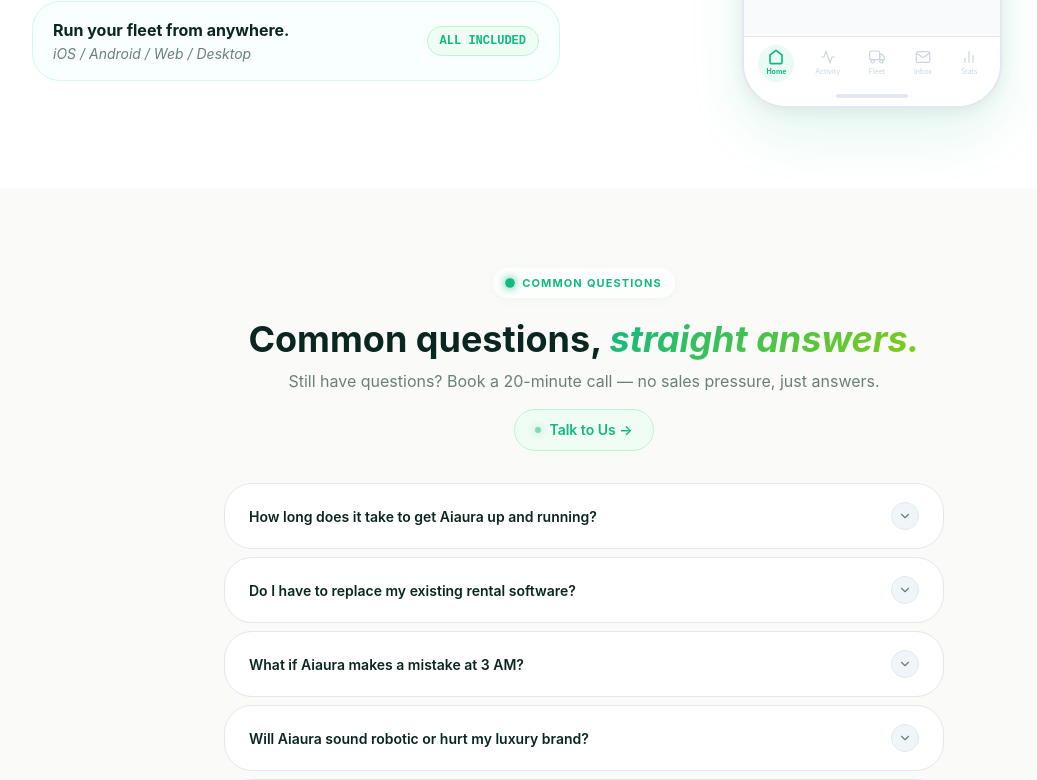
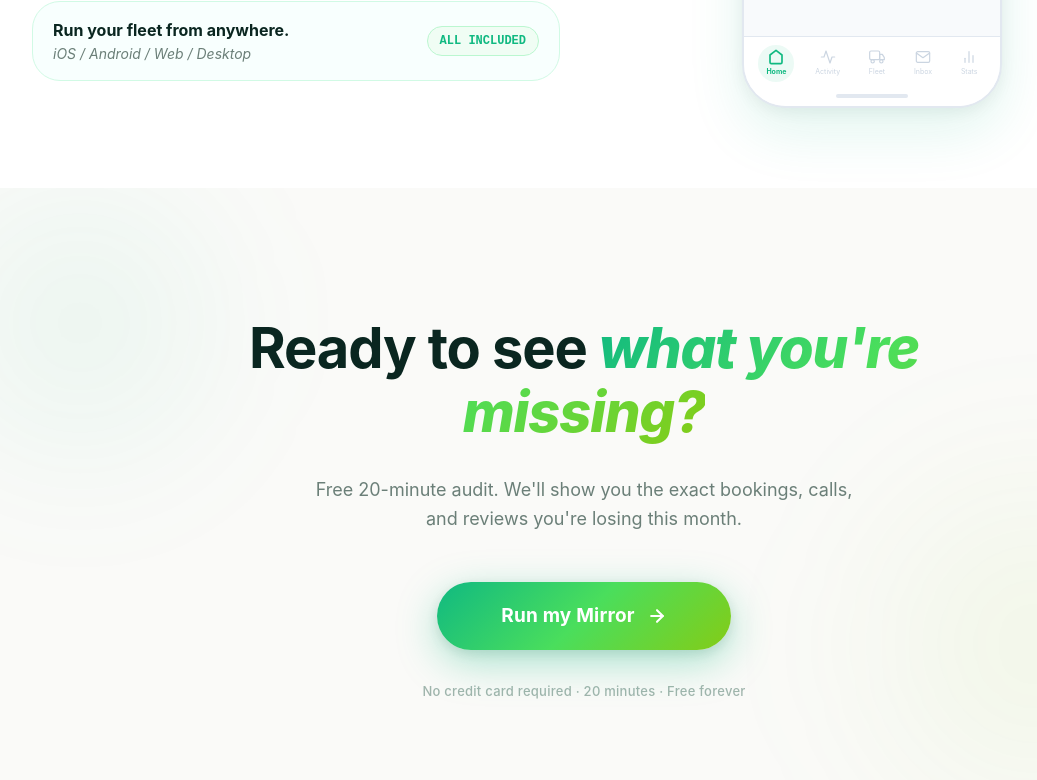
Before and after one commit to fatimazafar7916/AURAFLEEET, a Next.js app: page / in a window 1280 px wide. Shown: the part 9599-10379 px from the top of the page, without its empty margins (56-1093 px from the left). Built offline with nearby package versions, Linux system fonts and the light colour scheme.

Commit message:
feat: add FinalCTA section above footer with Mirror audit call-to-action

```diff
--- a/src/app/page.tsx
+++ b/src/app/page.tsx
@@ -8,6 +8,7 @@ import { HowYouGoLive } from "@/components/sections/HowYouGoLive";
 import { Integrations } from "@/components/sections/Integrations";
 import { QuestionsYouCanNotAnswer } from "@/components/sections/QuestionsYouCanNotAnswer";
 import { TrackEverywhere } from "@/components/sections/TrackEverywhere";
+import { FinalCTA } from "@/components/sections/FinalCTA";
 import { Footer } from "@/components/sections/Footer";
 
 export default function Home() {
@@ -23,6 +24,7 @@ export default function Home() {
       <Integrations />
       <QuestionsYouCanNotAnswer />
       <TrackEverywhere />
+      <FinalCTA />
       <Footer />
     </main>
   );
--- /dev/null
+++ b/src/components/sections/FinalCTA.tsx
@@ -0,0 +1,147 @@
+"use client";
+
+import React from 'react';
+
+export const FinalCTA = () => {
+  return (
+    <section
+      id="final-cta"
+      className="py-20 md:py-32 relative overflow-hidden"
+      style={{
+        background: '#FAFAF8',
+      }}
+    >
+      <div className="container mx-auto px-4 md:px-6 max-w-4xl text-center relative z-10">
+
+        {/* Heading */}
+        <h2
+          className="font-sans font-bold mb-6 md:mb-8"
+          style={{
+            fontSize: 'clamp(32px, 6vw, 56px)',
+            lineHeight: 1.15,
+            color: '#0A2620',
+            letterSpacing: '-0.02em',
+          }}
+        >
+          Ready to see{' '}
+          <span
+            style={{
+              background: 'linear-gradient(135deg, #10B981 0%, #4ADE5C 50%, #84CC16 100%)',
+              WebkitBackgroundClip: 'text',
+              WebkitTextFillColor: 'transparent',
+              fontStyle: 'italic',
+              fontWeight: 800,
+            }}
+          >
+            what you're missing?
+          </span>
+        </h2>
+
+        {/* Subheading */}
+        <p
+          className="mx-auto mb-10 md:mb-12"
+          style={{
+            color: '#6B7F78',
+            fontSize: 'clamp(15px, 2.5vw, 18px)',
+            lineHeight: 1.6,
+            maxWidth: 560,
+          }}
+        >
+          Free 20-minute audit. We'll show you the exact bookings, calls, and reviews you're losing this month.
+        </p>
+
+        {/* CTA Button */}
+        <div className="flex justify-center">
+          <button
+            className="group relative overflow-hidden"
+            style={{
+              background: 'linear-gradient(135deg, #10B981 0%, #4ADE5C 50%, #84CC16 100%)',
+              color: 'white',
+              fontSize: 'clamp(16px, 2.5vw, 19px)',
+              fontWeight: 700,
+              padding: 'clamp(16px, 2vw, 20px) clamp(48px, 8vw, 64px)',
+              borderRadius: 999,
+              border: 'none',
+              cursor: 'pointer',
+              boxShadow: '0 12px 40px rgba(16, 185, 129, 0.35), 0 4px 12px rgba(0, 0, 0, 0.1)',
+              transition: 'all 0.3s ease',
+              display: 'inline-flex',
+              alignItems: 'center',
+              gap: 12,
+              letterSpacing: '0.01em',
+            }}
+            onMouseEnter={(e) => {
+              e.currentTarget.style.transform = 'translateY(-2px)';
+              e.currentTarget.style.boxShadow = '0 16px 48px rgba(16, 185, 129, 0.45), 0 6px 16px rgba(0, 0, 0, 0.12)';
+            }}
+            onMouseLeave={(e) => {
+              e.currentTarget.style.transform = 'translateY(0)';
+              e.currentTarget.style.boxShadow = '0 12px 40px rgba(16, 185, 129, 0.35), 0 4px 12px rgba(0, 0, 0, 0.1)';
+            }}
+          >
+            <span>Run my Mirror</span>
+            <svg
+              width="20"
+              height="20"
+              viewBox="0 0 24 24"
+              fill="none"
+              stroke="currentColor"
+              strokeWidth="2.5"
+              strokeLinecap="round"
+              strokeLinejoin="round"
+              style={{
+                transition: 'transform 0.3s ease',
+              }}
+              className="group-hover:translate-x-1"
+            >
+              <line x1="5" y1="12" x2="19" y2="12"/>
+              <polyline points="12 5 19 12 12 19"/>
+            </svg>
+          </button>
+        </div>
+
+        {/* Subtle trust badge */}
+        <p
+          className="mt-8"
+          style={{
+            color: '#A0B5AD',
+            fontSize: 13,
+            fontWeight: 500,
+            letterSpacing: '0.02em',
+          }}
+        >
+          No credit card required · 20 minutes · Free forever
+        </p>
+
+      </div>
+
+      {/* Decorative gradient blobs */}
+      <div
+        style={{
+          position: 'absolute',
+          top: '-10%',
+          left: '-5%',
+          width: 400,
+          height: 400,
+          borderRadius: '50%',
+          background: 'radial-gradient(circle, rgba(16, 185, 129, 0.08) 0%, rgba(16, 185, 129, 0) 70%)',
+          filter: 'blur(60px)',
+          pointerEvents: 'none',
+        }}
+      />
+      <div
+        style={{
+          position: 'absolute',
+          bottom: '-10%',
+          right: '-5%',
+          width: 500,
+          height: 500,
+          borderRadius: '50%',
+          background: 'radial-gradient(circle, rgba(132, 204, 22, 0.08) 0%, rgba(132, 204, 22, 0) 70%)',
+          filter: 'blur(60px)',
+          pointerEvents: 'none',
+        }}
+      />
+    </section>
+  );
+};
```
